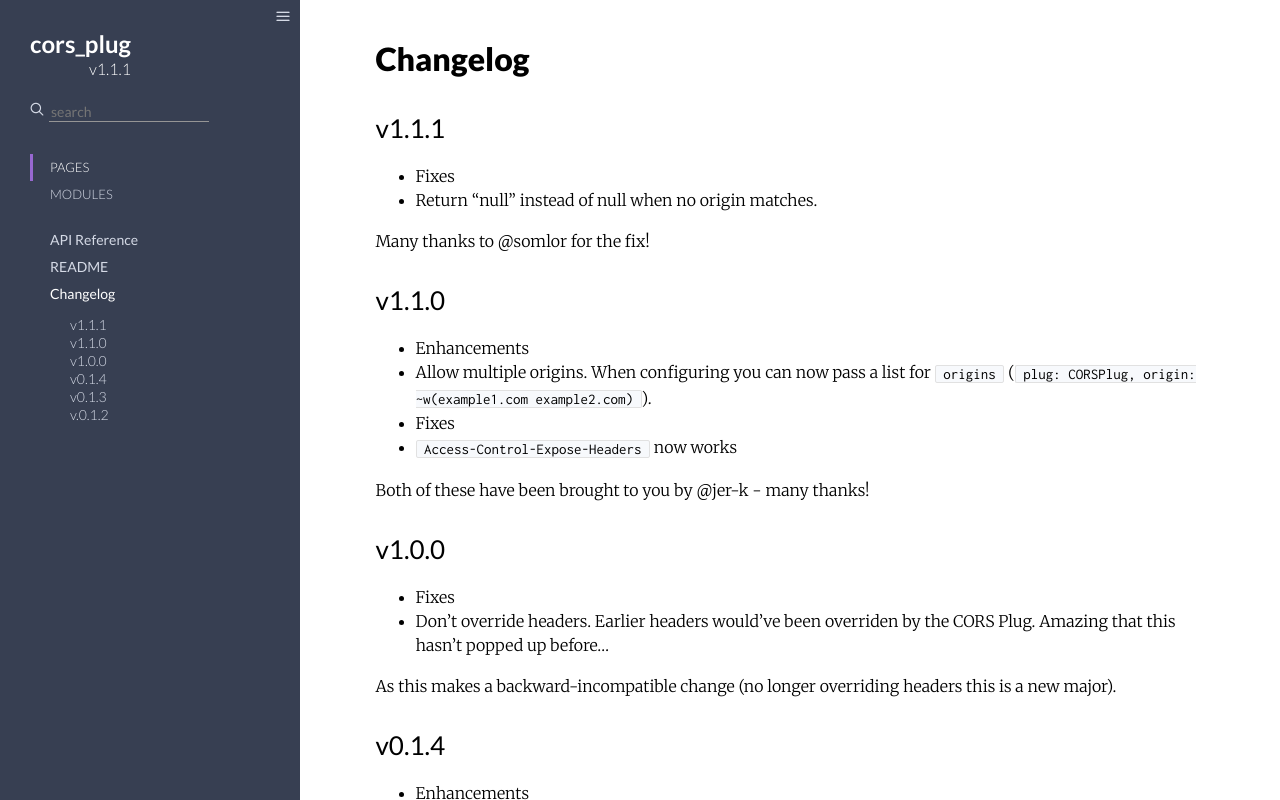
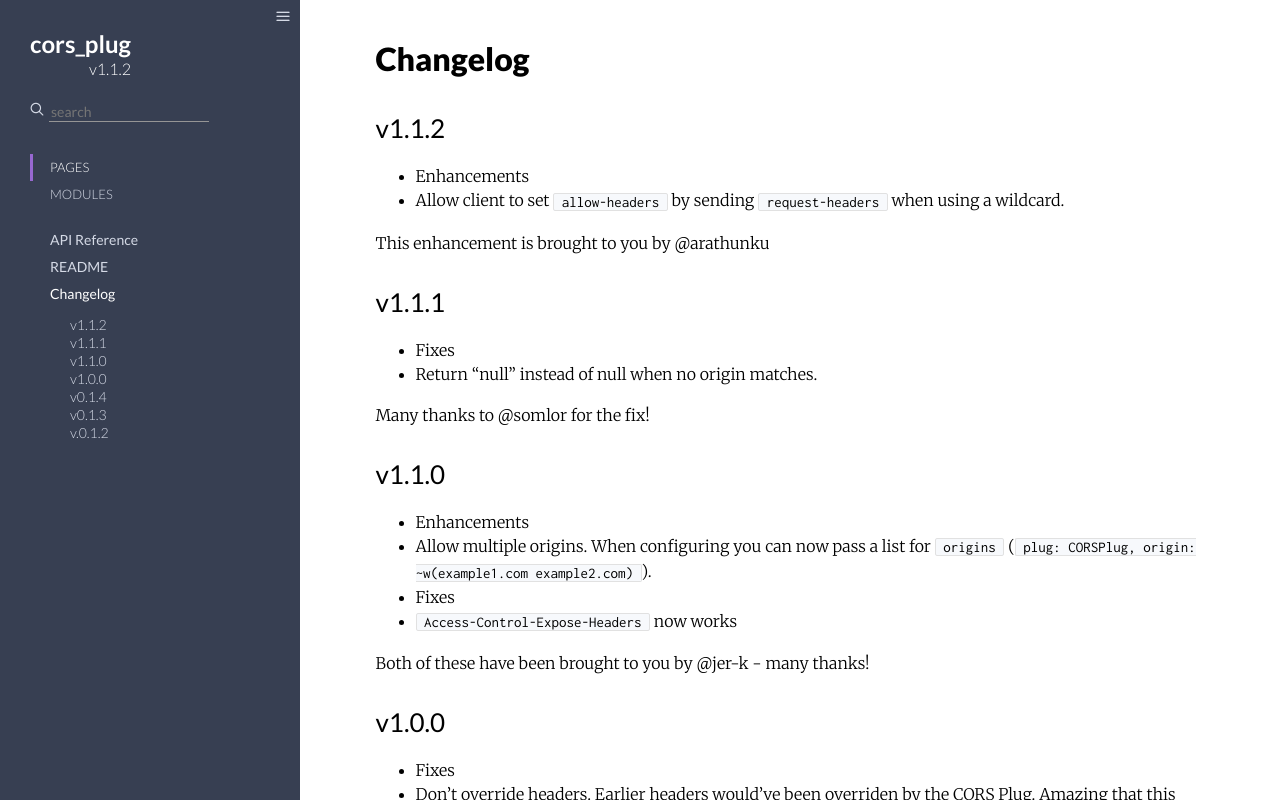
Before and after one commit to mschae/cors_plug, a plain HTML site: page doc/changelog.html in a window 1280 px wide. Drawn offline with Linux system fonts and the light colour scheme; files whose address does not match are found by name.

Commit message:
Version bump

```diff
--- a/doc/changelog.html
+++ b/doc/changelog.html
@@ -5,7 +5,7 @@
     <meta http-equiv="x-ua-compatible" content="ie=edge">
     <meta name="viewport" content="width=device-width, initial-scale=1.0">
     <meta name="generator" content="ExDoc v0.11.3">
-    <title>Changelog – cors_plug v1.1.1</title>
+    <title>Changelog – cors_plug v1.1.2</title>
     <link rel="stylesheet" href="dist/app-ddd9717ad9.css" />
     <script src="dist/sidebar_items.js"></script>
   </head>
@@ -27,7 +27,7 @@
         cors_plug
       </h1>
       <h2 class="sidebar-projectVersion">
-        v1.1.1
+        v1.1.2
       </h2>
     </div>
 
@@ -59,6 +59,14 @@
 
 
 <h1>Changelog</h1>
+<h2 id="v1-1-2"> v1.1.2</h2><ul>
+<li>Enhancements
+</li>
+<li>Allow client to set <code class="inline">allow-headers</code> by sending <code class="inline">request-headers</code> when using
+a wildcard.
+</li>
+</ul>
+<p>This enhancement is brought to you by @arathunku</p>
 <h2 id="v1-1-1"> v1.1.1</h2><ul>
 <li>Fixes
 </li>
--- a/doc/dist/sidebar_items.js
+++ b/doc/dist/sidebar_items.js
@@ -1 +1 @@
-sidebarNodes={"exceptions":[],"extras":[{"id":"api-reference","title":"API Reference","headers":[]},{"id":"readme","title":"README","headers":[{"id":" Usage","anchor":"Usage"},{"id":" Configuration","anchor":"Configuration"},{"id":" License","anchor":"License"}]},{"id":"changelog","title":"Changelog","headers":[{"id":" v1.1.1","anchor":"v1-1-1"},{"id":" v1.1.0","anchor":"v1-1-0"},{"id":" v1.0.0","anchor":"v1-0-0"},{"id":" v0.1.4","anchor":"v0-1-4"},{"id":" v0.1.3","anchor":"v0-1-3"},{"id":" v.0.1.2","anchor":"v-0-1-2"}]}],"modules":[{"id":"CORSPlug","title":"CORSPlug","functions":[{"id":"call/2","anchor":"call/2"},{"id":"defaults/0","anchor":"defaults/0"},{"id":"init/1","anchor":"init/1"}]}],"protocols":[]}
+sidebarNodes={"exceptions":[],"extras":[{"id":"api-reference","title":"API Reference","headers":[]},{"id":"readme","title":"README","headers":[{"id":" Usage","anchor":"Usage"},{"id":" Configuration","anchor":"Configuration"},{"id":" License","anchor":"License"}]},{"id":"changelog","title":"Changelog","headers":[{"id":" v1.1.2","anchor":"v1-1-2"},{"id":" v1.1.1","anchor":"v1-1-1"},{"id":" v1.1.0","anchor":"v1-1-0"},{"id":" v1.0.0","anchor":"v1-0-0"},{"id":" v0.1.4","anchor":"v0-1-4"},{"id":" v0.1.3","anchor":"v0-1-3"},{"id":" v.0.1.2","anchor":"v-0-1-2"}]}],"modules":[{"id":"CORSPlug","title":"CORSPlug","functions":[{"id":"call/2","anchor":"call/2"},{"id":"defaults/0","anchor":"defaults/0"},{"id":"init/1","anchor":"init/1"}]}],"protocols":[]}
```
Also changed, not shown: doc/404.html (+2 -2 lines), doc/CORSPlug.html (+3 -3 lines), doc/api-reference.html (+3 -3 lines), doc/index.html (+1 -1 lines), doc/readme.html (+2 -2 lines), 2 other files.
